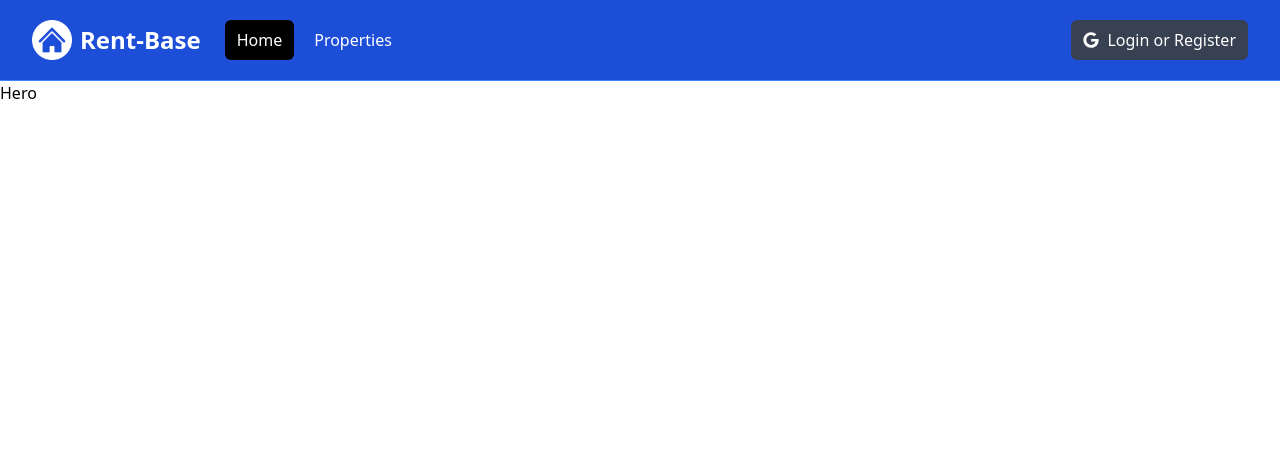
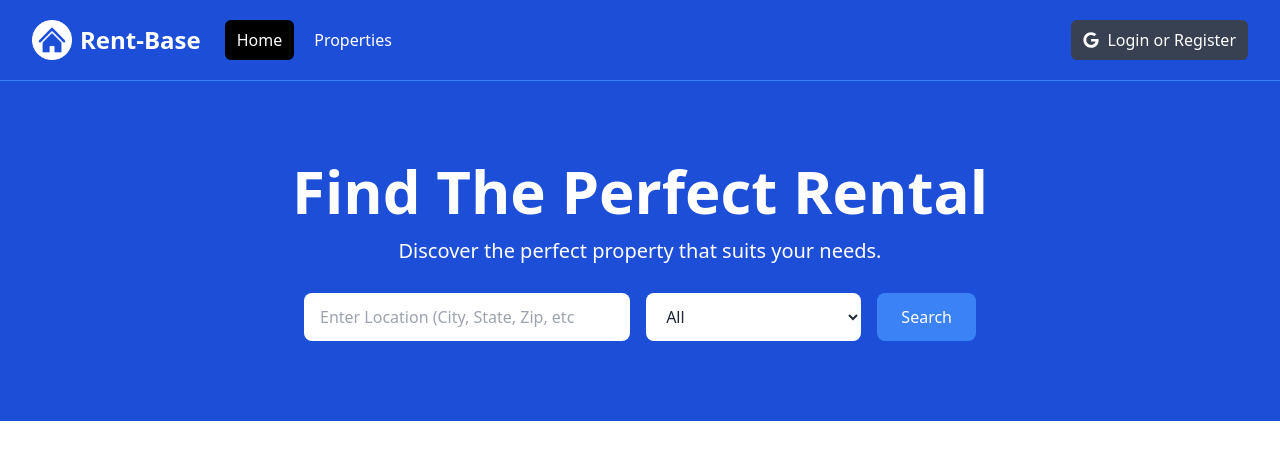
Before and after one commit to Zigmall/property-app, a Next.js app: page / in a window 1280 px wide. Shown: the top 460 px of the page. Built offline with nearby package versions, Linux system fonts and the light colour scheme.

Commit message:
feat: complete Hero component

```diff
--- a/components/Hero.jsx
+++ b/components/Hero.jsx
@@ -1,7 +1,58 @@
-import React from "react";
+import React from 'react';
 
 const Hero = () => {
-  return <div>Hero</div>;
+  return (
+    <section className='bg-blue-700 py-20 mb-4'>
+      <div className='max-w-7xl mx-auto px-4 sm:px-6 lg:px-8 flex flex-col items-center'>
+        <div className='text-center'>
+          <h1 className='text-4xl font-extrabold text-white sm:text-5xl md:text-6xl'>
+            Find The Perfect Rental
+          </h1>
+          <p className='my-4 text-xl text-white'>
+            Discover the perfect property that suits your needs.
+          </p>
+        </div>
+        <form className='mt-3 mx-auto max-w-2xl w-full flex flex-col md:flex-row items-center'>
+          <div className='w-full md:w-3/5 md:pr-2 mb-4 md:mb-0'>
+            <label htmlFor='location' className='sr-only'>
+              Location
+            </label>
+            <input
+              type='text'
+              id='location'
+              placeholder='Enter Location (City, State, Zip, etc'
+              className='w-full px-4 py-3 rounded-lg bg-white text-gray-800 focus:outline-none focus:ring focus:ring-blue-500'
+            />
+          </div>
+          <div className='w-full md:w-2/5 md:pl-2'>
+            <label htmlFor='property-type' className='sr-only'>
+              Property Type
+            </label>
+            <select
+              id='property-type'
+              className='w-full px-4 py-3 rounded-lg bg-white text-gray-800 focus:outline-none focus:ring focus:ring-blue-500'
+            >
+              <option value='All'>All</option>
+              <option value='Apartment'>Apartment</option>
+              <option value='Studio'>Studio</option>
+              <option value='Condo'>Condo</option>
+              <option value='House'>House</option>
+              <option value='Cabin Or Cottage'>Cabin or Cottage</option>
+              <option value='Loft'>Loft</option>
+              <option value='Room'>Room</option>
+              <option value='Other'>Other</option>
+            </select>
+          </div>
+          <button
+            type='submit'
+            className='md:ml-4 mt-4 md:mt-0 w-full md:w-auto px-6 py-3 rounded-lg bg-blue-500 text-white hover:bg-blue-600 focus:outline-none focus:ring focus:ring-blue-500'
+          >
+            Search
+          </button>
+        </form>
+      </div>
+    </section>
+  );
 };
 
 export default Hero;
```
